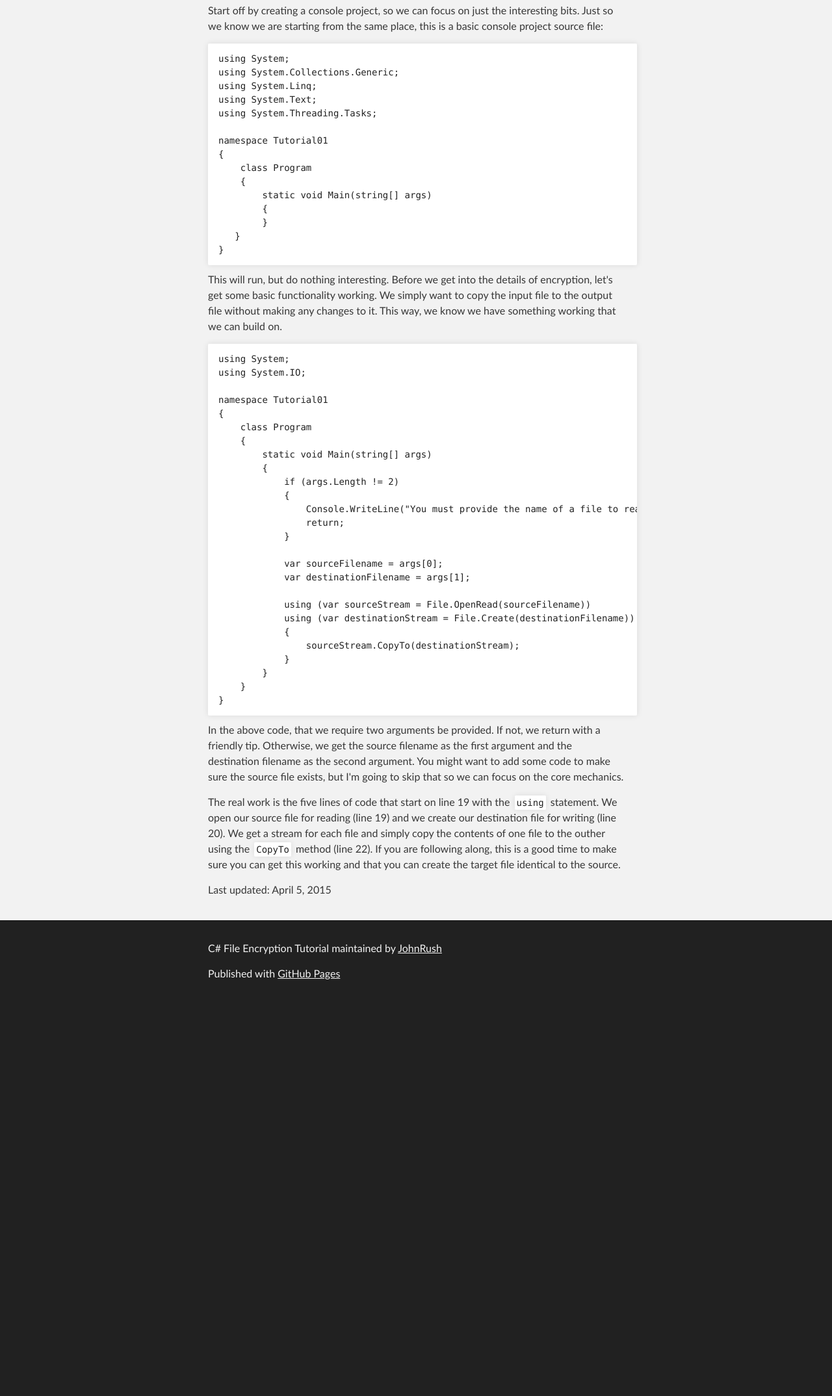
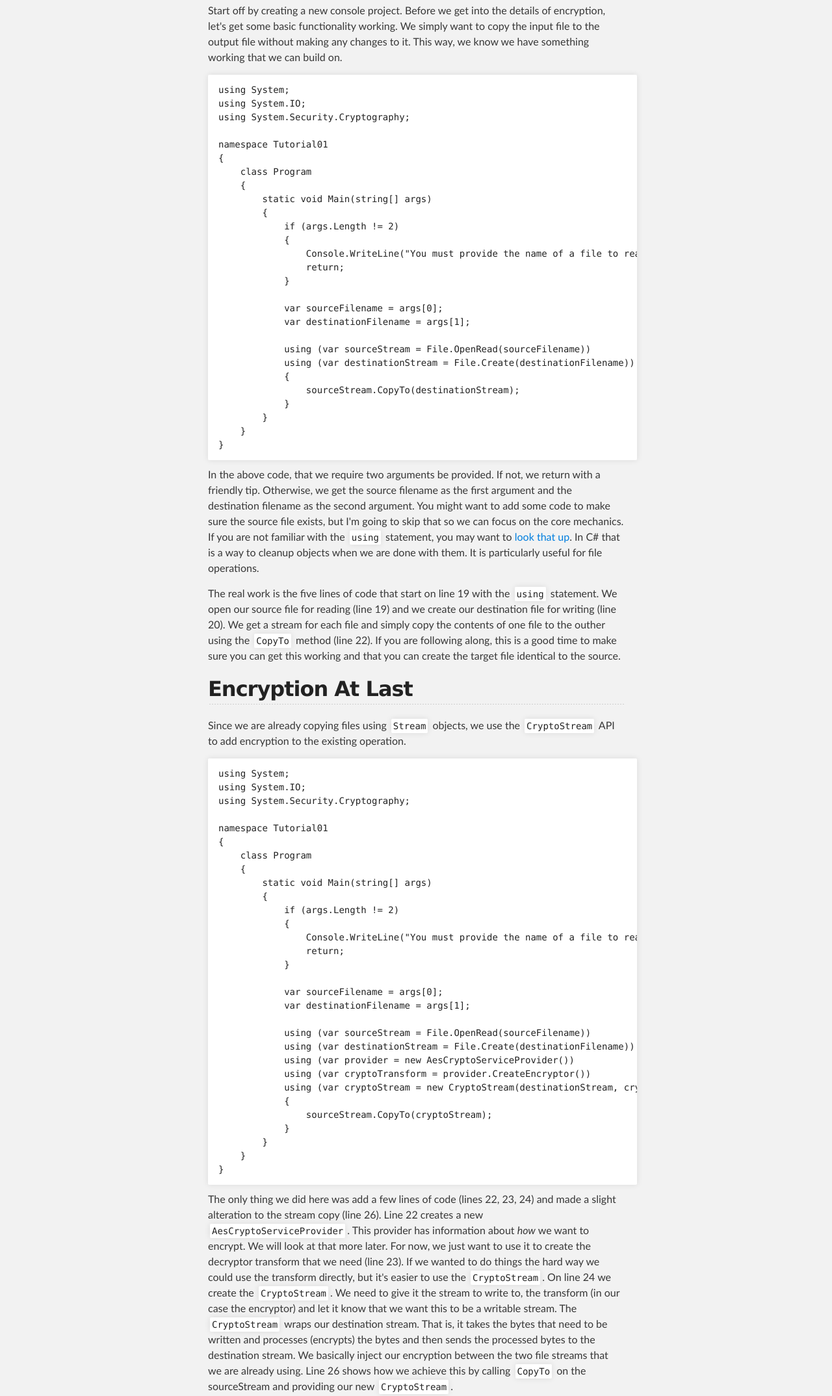
Before and after one commit to JohnRush/File-Encryption-Tutorial, a plain HTML site: page index.html in a window 1280 px wide. Shown: the part 1078-3226 px from the top of the page at 65% size. Before the commit the page ends 2623 px from the top, so only its background shows below. Drawn offline with Linux system fonts and the light colour scheme.

```diff
--- a/index.html
+++ b/index.html
@@ -55,29 +55,11 @@
 <h2>
 <a id="a-basic-file-copier" class="anchor" href="#a-basic-file-copier" aria-hidden="true"><span aria-hidden="true" class="octicon octicon-link"></span></a>A Basic File Copier</h2>
 
-<p>Start off by creating a console project, so we can focus on just the interesting bits. Just so we know we are starting from the same place, this is a basic console project source file:</p>
-
-<pre><code>using System;
-using System.Collections.Generic;
-using System.Linq;
-using System.Text;
-using System.Threading.Tasks;
-
-namespace Tutorial01
-{
-    class Program
-    {
-        static void Main(string[] args)
-        {
-        }
-   }
-}
-</code></pre>
-
-<p>This will run, but do nothing interesting. Before we get into the details of encryption, let's get some basic functionality working. We simply want to copy the input file to the output file without making any changes to it. This way, we know we have something working that we can build on.</p>
+<p>Start off by creating a new console project. Before we get into the details of encryption, let's get some basic functionality working. We simply want to copy the input file to the output file without making any changes to it. This way, we know we have something working that we can build on.</p>
 
 <pre><code>using System;
 using System.IO;
+using System.Security.Cryptography;
 
 namespace Tutorial01
 {
@@ -104,9 +86,70 @@ namespace Tutorial01
 }
 </code></pre>
 
-<p>In the above code, that we require two arguments be provided. If not, we return with a friendly tip. Otherwise, we get the source filename as the first argument and the destination filename as the second argument. You might want to add some code to make sure the source file exists, but I'm going to skip that so we can focus on the core mechanics.</p>
+<p>In the above code, that we require two arguments be provided. If not, we return with a friendly tip. Otherwise, we get the source filename as the first argument and the destination filename as the second argument. You might want to add some code to make sure the source file exists, but I'm going to skip that so we can focus on the core mechanics. If you are not familiar with the <code>using</code> statement, you may want to <a href="https://msdn.microsoft.com/en-us/library/yh598w02.aspx?f=255&amp;MSPPError=-2147217396">look that up</a>. In C# that is a way to cleanup objects when we are done with them. It is particularly useful for file operations.</p>
 
 <p>The real work is the five lines of code that start on line 19 with the <code>using</code> statement. We open our source file for reading (line 19) and we create our destination file for writing (line 20). We get a stream for each file and simply copy the contents of one file to the outher using the <code>CopyTo</code> method (line 22). If you are following along, this is a good time to make sure you can get this working and that you can create the target file identical to the source.</p>
+
+<h2>
+<a id="encryption-at-last" class="anchor" href="#encryption-at-last" aria-hidden="true"><span aria-hidden="true" class="octicon octicon-link"></span></a>Encryption At Last</h2>
+
+<p>Since we are already copying files using <code>Stream</code> objects, we use the <code>CryptoStream</code> API to add encryption to the existing operation.</p>
+
+<pre><code>using System;
+using System.IO;
+using System.Security.Cryptography;
+
+namespace Tutorial01
+{
+    class Program
+    {
+        static void Main(string[] args)
+        {
+            if (args.Length != 2)
+            {
+                Console.WriteLine("You must provide the name of a file to read and the name of a file to write.");
+                return;
+            }
+
+            var sourceFilename = args[0];
+            var destinationFilename = args[1];
+
+            using (var sourceStream = File.OpenRead(sourceFilename))
+            using (var destinationStream = File.Create(destinationFilename))
+            using (var provider = new AesCryptoServiceProvider())
+            using (var cryptoTransform = provider.CreateEncryptor())
+            using (var cryptoStream = new CryptoStream(destinationStream, cryptoTransform, CryptoStreamMode.Write))
+            {
+                sourceStream.CopyTo(cryptoStream);
+            }
+        }
+    }
+}
+</code></pre>
+
+<p>The only thing we did here was add a few lines of code (lines 22, 23, 24) and made a slight alteration to the stream copy (line 26). Line 22 creates a new <code>AesCryptoServiceProvider</code>. This provider has information about <em>how</em> we want to encrypt. We will look at that more later. For now, we just want to use it to create the decryptor transform that we need (line 23). If we wanted to do things the hard way we could use the transform directly, but it's easier to use the <code>CryptoStream</code>. On line 24 we create the <code>CryptoStream</code>. We need to give it the stream to write to, the transform (in our case the encryptor) and let it know that we want this to be a writable stream. The <code>CryptoStream</code> wraps our destination stream. That is, it takes the bytes that need to be written and processes (encrypts) the bytes and then sends the processed bytes to the destination stream. We basically inject our encryption between the two file streams that we are already using. Line 26 shows how we achieve this by calling <code>CopyTo</code> on the sourceStream and providing our new <code>CryptoStream</code>.</p>
+
+<p>When you run this program, your output file will be securely encrypted. You should test it to make sure. Your output file should like like a bunch of seamingly random bytes.</p>
+
+<h2>
+<a id="wait-a-minute" class="anchor" href="#wait-a-minute" aria-hidden="true"><span aria-hidden="true" class="octicon octicon-link"></span></a>Wait a Minute!</h2>
+
+<p>If everything went well, you have an encrypted file. But remember, above, we mentioned symmetric encryption? Symmetric encryption uses the same credentials to decrypt and encrypt the data. That suggests that we need to have some kind of credentials in the first place. AES uses a <em>key</em> and supports different key sizes. By default the key length is 256 bits (32 bytes). A key is simply any 32 bytes of data we want to use. Whatever key we use to encrypt the data will be needed to decrypt the data. If we decrypt the data with the wrong key we will get garbage. But what key did we use above? We don't seem to specify one at all.</p>
+
+<p>When an <code>AesCryptoServiceProvider</code> is created, it automatically creates a secure random key. We are just using whatever it randomly created. That is fine, but if we are ever going to decrypt the file we will need to know what the key is. Let's add some code to display the AES encryption key that was used.</p>
+
+<pre><code>        {
+            sourceStream.CopyTo(cryptoStream);
+            Console.WriteLine(System.Convert.ToBase64String(provider.Key));
+        }
+</code></pre>
+
+<p>Not so tough. We just get the <code>Key</code> property of the <code>AesCryptoServiceProvider</code>. The key is an array of bytes, which won't print very nicely. Using <code>System.Convert.ToBase64String</code> makes it so we can represent all of those byte values as printable characters. We could have converted the byte array to a hex string or any number of things, but <a href="https://en.wikipedia.org/wiki/Base64">Base64</a> is convienient.</p>
+
+<h2>
+<a id="oh-and-one-more-thing" class="anchor" href="#oh-and-one-more-thing" aria-hidden="true"><span aria-hidden="true" class="octicon octicon-link"></span></a>Oh, And One More Thing...</h2>
+
+<p>What about the <em>initialization vector</em>?</p>
 
 <p>Last updated: April 5, 2015</p>
       </section>
```
Also changed, not shown: params.json (+1 -1 lines).
